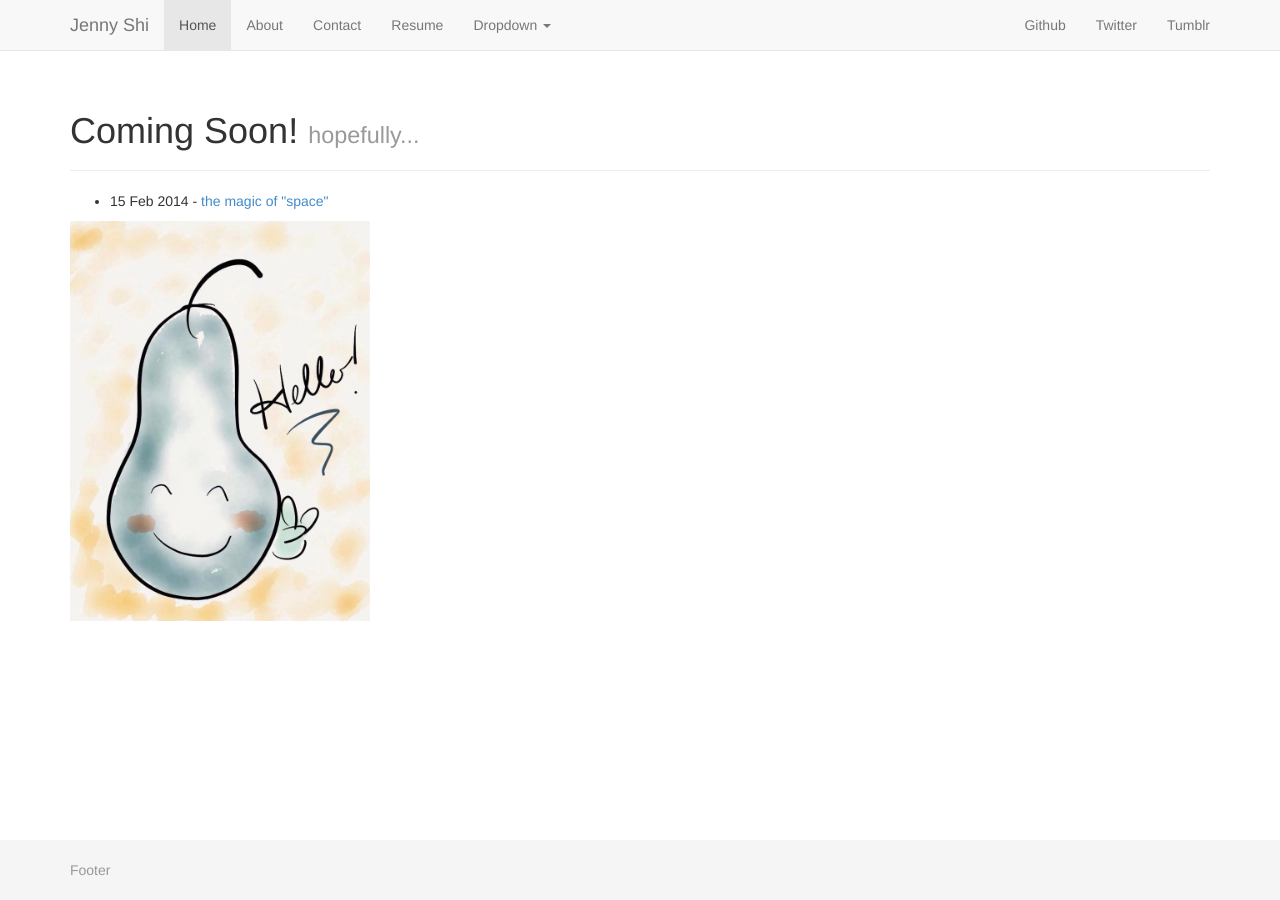
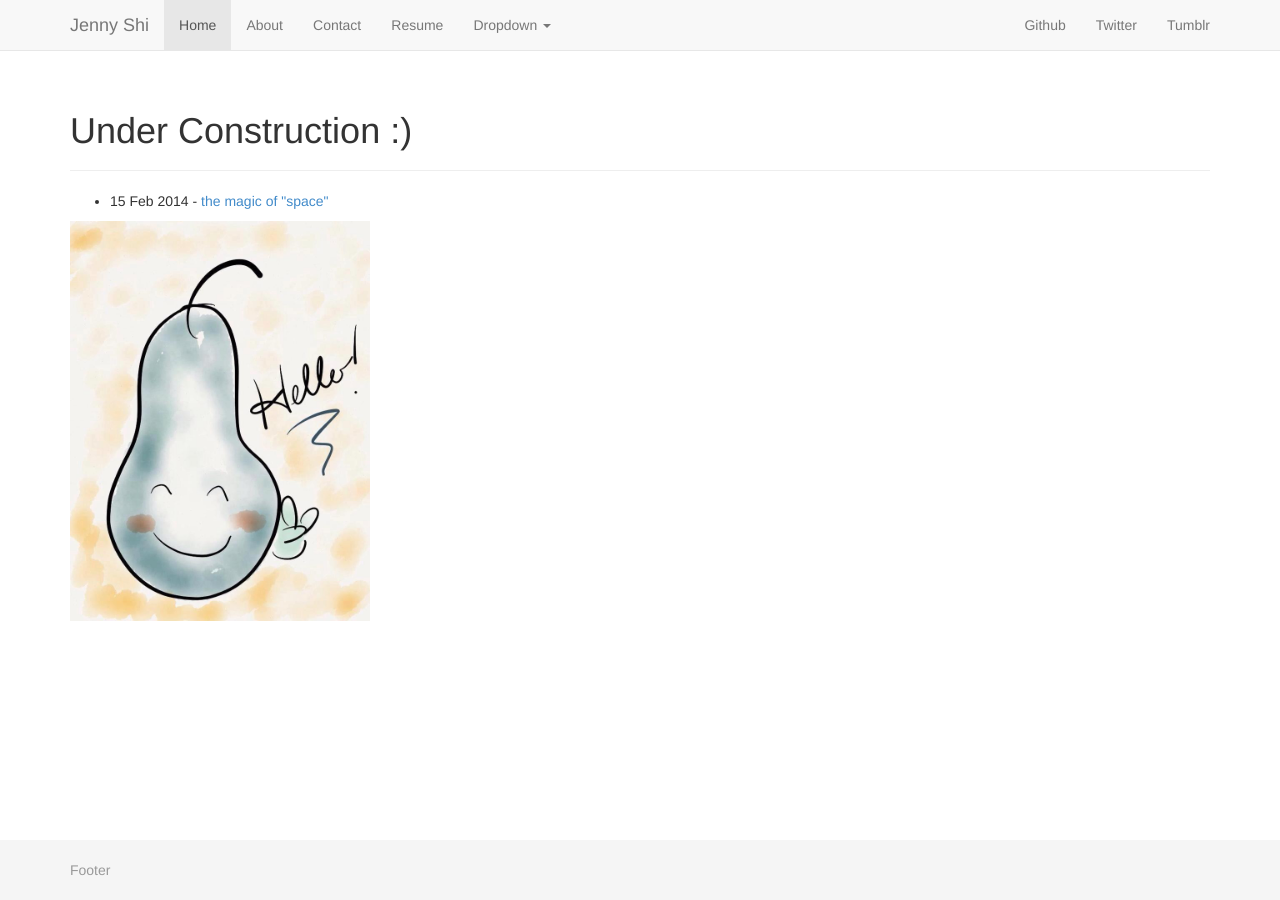
Before and after one commit to jennpeare/jennpeare.github.io, a Jekyll site: the page built from index.html, in a window 1280 px wide. Built offline with Jekyll 4.4.1, drawn with Linux system fonts in a browser that asks for light colours; nearby versions of some CDN libraries; the list of posts is cut into pages by our own code.

Commit message:
changed title

```diff
--- a/index.html
+++ b/index.html
@@ -5,7 +5,7 @@ title: Jenny Shi's Website
 
 <div class="container">
 	<div class="page-header">
-		<h1>Coming Soon! <small>hopefully...</small></h1>
+		<h1>Under Construction :)</h1>
 	</div>
 
 	<ul>
```
